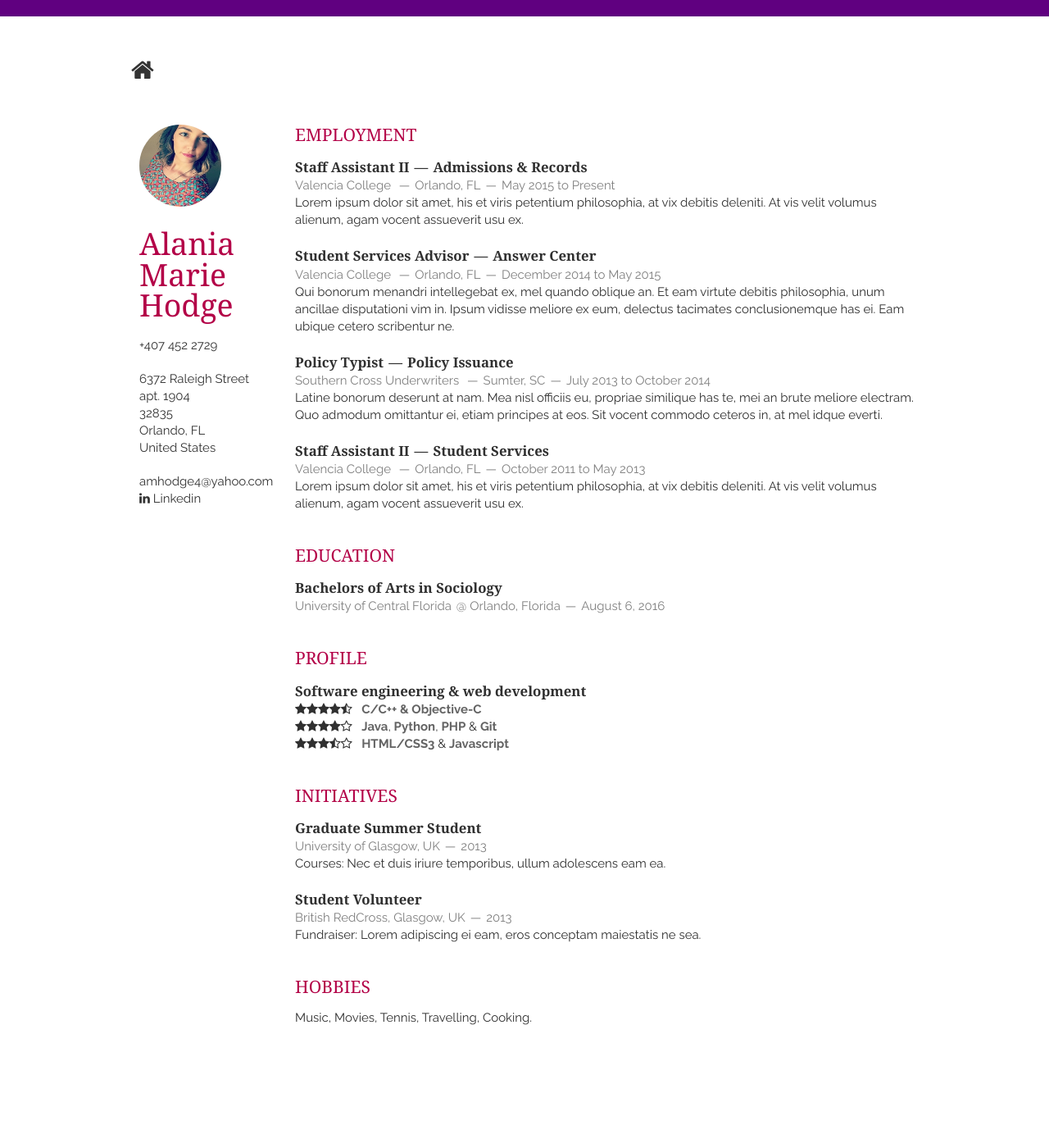
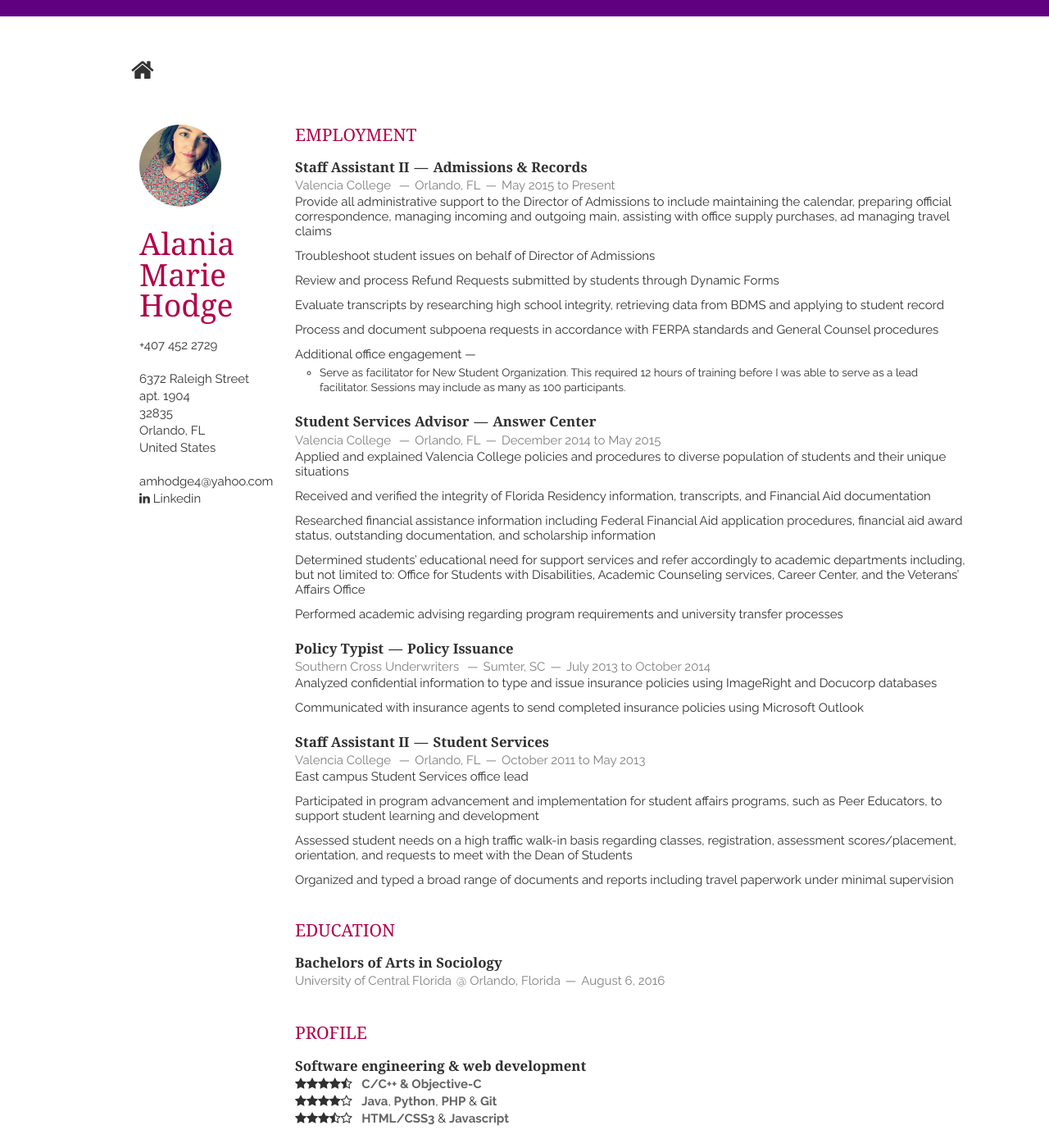
Before and after one commit to alaniahodge/alaniahodge.github.io, a Jekyll site: the page built from resume.html, in a window 1280 px wide and 1400 px high. Shown: the whole window at 82% size. Built offline with Jekyll 4.4.1, drawn with Linux system fonts in a browser that asks for light colours; nearby versions of some CDN libraries.

Commit message:
added accurate employment history

```diff
--- a/_includes/employment.html
+++ b/_includes/employment.html
@@ -1,36 +1,73 @@
-<section class="thirteen columns">
+<section class="fourteen columns">
     <h1>Employment</h1>
     <article>
         <header>
             <h1><address>Staff Assistant II</address><time>Admissions & Records</time></h1>
 	    <span><address><address>Valencia College</address> <time>Orlando, FL</time></address><time>May 2015 to Present</time></span>
         </header>
-        <p>Lorem ipsum dolor sit amet, his et viris petentium philosophia,
-            at vix debitis deleniti. At vis velit volumus alienum, agam vocent assueverit usu ex. </p>
+        <p>
+          <ul>
+            <li>Provide all administrative support to the Director of Admissions to include maintaining the calendar, preparing official
+            correspondence, managing incoming and outgoing main, assisting with office supply purchases, ad managing travel claims</li>
+            <li>Troubleshoot student issues on behalf of Director of Admissions</li>
+            <li>Review and process Refund Requests submitted by students through Dynamic Forms</li>
+            <li>Evaluate transcripts by researching high school integrity, retrieving data from BDMS and applying to student record</li>
+            <li>Process and document subpoena requests in accordance with FERPA standards and General Counsel procedures</li>
+            <li><span><address>Additional office engagement &mdash;</address></span><ul class="circle"><li class="extra">Serve as facilitator for New Student Organization.
+                This required 12 hours of training before I was able to serve as a lead facilitator. Sessions may include as many as 100 participants.</li></ul></li>
+          </ul>
+        </p>
     </article>
     <article>
         <header>
             <h1><address>Student Services Advisor</address><time>Answer Center</time></h1>
 	    <span><address><address>Valencia College</address> <time>Orlando, FL</time></address><time>December 2014 to May 2015</time></span>
         </header>
-        <p>Qui bonorum menandri intellegebat ex, mel quando oblique an. Et eam virtute debitis philosophia,
-            unum ancillae disputationi vim in. Ipsum vidisse meliore ex eum,
-            delectus tacimates conclusionemque has ei. Eam ubique cetero scribentur ne.</p>
+
+        <p>
+          <ul>
+            <li>Applied and explained  Valencia College policies and procedures to diverse population of students  and their unique
+            situations</li>
+            <li>Received and verified the integrity of Florida Residency information, transcripts, and Financial Aid documentation</li>
+            <li>Researched  financial assistance information including Federal Financial Aid application procedures, financial aid award
+            status, outstanding documentation, and scholarship information</li>
+            <li>Determined students’ educational need for support services and refer accordingly to academic departments including, but
+            not limited to:  Office for  Students  with Disabilities,  Academic  Counseling services, Career Center,  and the  Veterans’
+            Affairs Office</li>
+            <li>Performed academic advising regarding program requirements and university transfer processes</li>
+          </ul>
+        </p>
+
     </article>
     <article>
         <header>
             <h1><address>Policy Typist</address><time>Policy Issuance</time></h1>
 	    <span><address><address>Southern Cross Underwriters</address> <time>Sumter, SC</time></address><time>July 2013 to October 2014</time></span>
         </header>
-        <p>Latine bonorum deserunt at nam. Mea nisl officiis eu, propriae similique has te, mei an brute meliore electram.
-            Quo admodum omittantur ei, etiam principes at eos. Sit vocent commodo ceteros in, at mel idque everti.</p>
+        <p>
+          <ul>
+            <li>Analyzed confidential information to type and issue insurance policies using ImageRight and Docucorp databases</li>
+            <li>Communicated with insurance agents to send completed insurance policies using Microsoft Outlook</li>
+          </ul>
+        </p>
+
     </article>
     <article>
         <header>
             <h1><address>Staff Assistant II</address><time>Student Services</time></h1>
 	    <span><address><address>Valencia College</address> <time>Orlando, FL</time></address><time>October 2011 to May 2013</time></span>
         </header>
-        <p>Lorem ipsum dolor sit amet, his et viris petentium philosophia,
-            at vix debitis deleniti. At vis velit volumus alienum, agam vocent assueverit usu ex. </p>
+
+        <p>
+          <ul>
+            <li>East campus Student Services office lead</li>
+            <li>Participated in program advancement and implementation for student affairs programs, such as Peer Educators, to support
+            student learning and development</li>
+            <li>Assessed  student needs on a  high traffic  walk-in basis regarding classes, registration,  assessment scores/placement,
+            orientation, and requests to meet with the Dean of Students</li>
+            <li>Organized and typed a broad range of documents and reports including travel paperwork under minimal supervision</li>
+          </ul>
+        </p>
+
     </article>
 </section>
```
